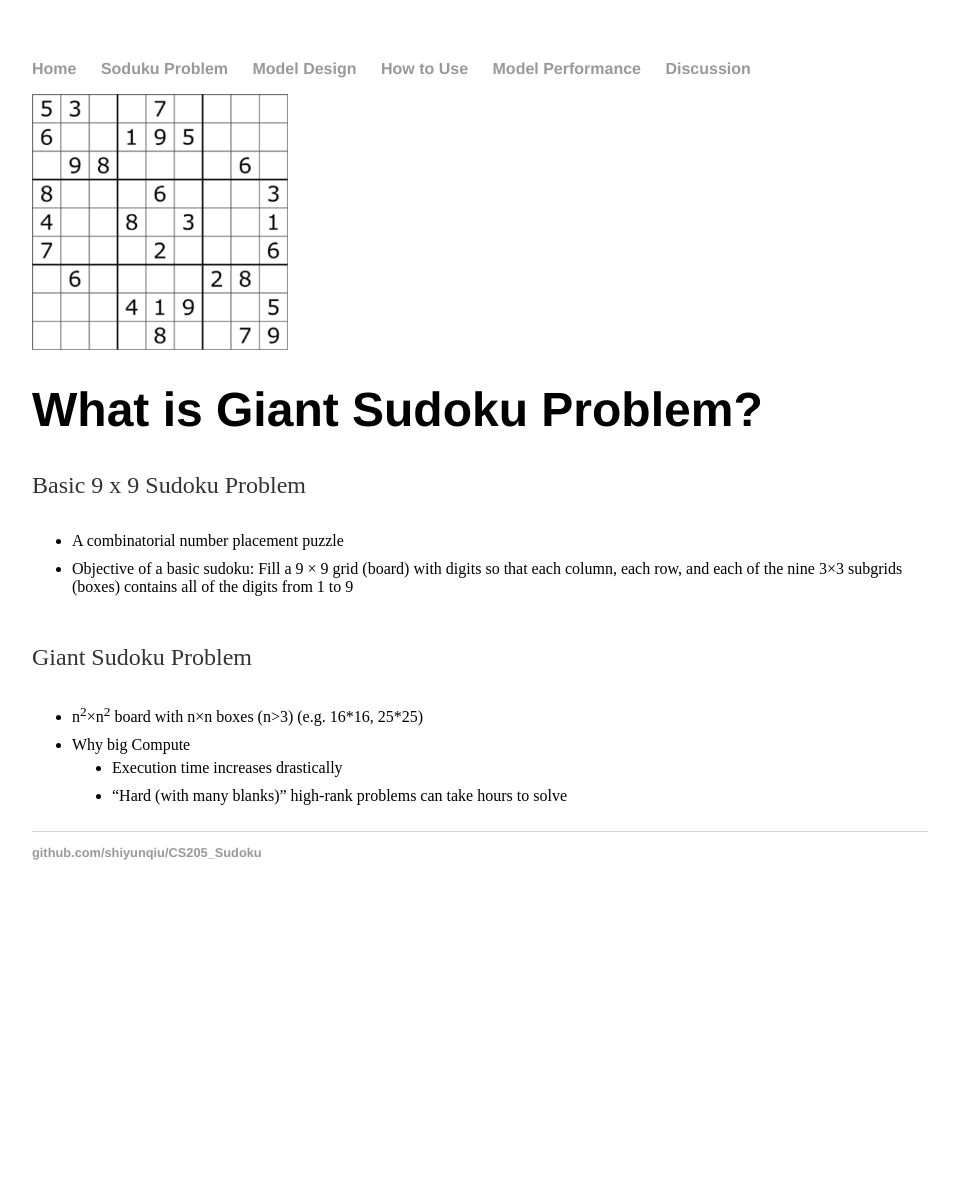
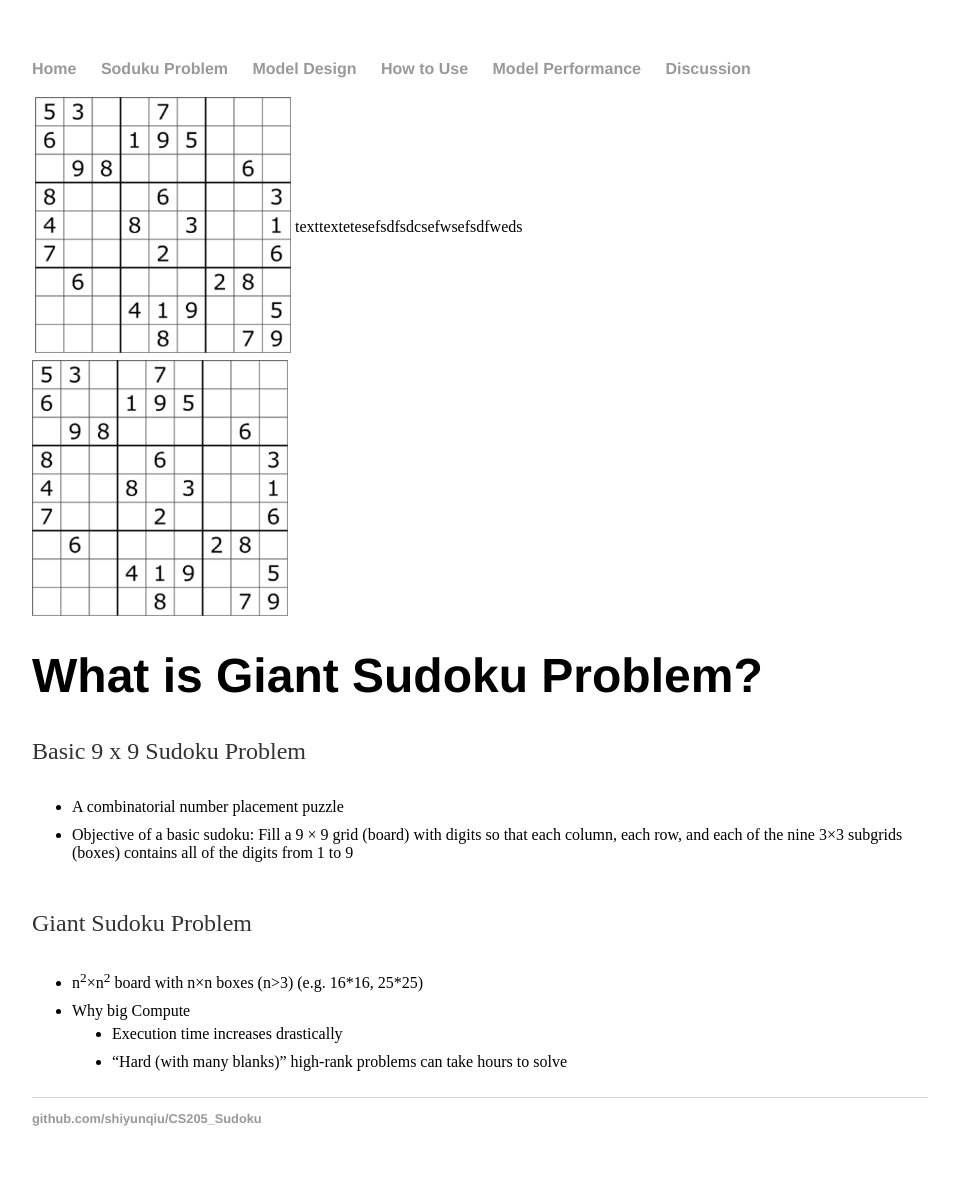
Before and after one commit to shuxiangru/CS205_G1.github.io, a Jekyll site: the page built from sudoku/index.html, in a window 1280 px wide. Shown: the whole page, without its empty margins (160-1119 px from the left). Built offline with Jekyll 4.4.1, drawn with Linux system fonts in a browser that asks for light colours; before the commit the page ends 920 px from its top, so only the background shows below that.

Commit message:
Update index.html

```diff
--- a/sudoku/index.html
+++ b/sudoku/index.html
@@ -3,6 +3,13 @@ layout: default
 title: sudoku intro
 ---
 
+
+		<table>
+    			<tr>
+        			<td><img src="/CS205_G1.github.io/img/basic_sudoku.png" alt="basic_sudoku" width="256" height="256"></td>
+        			<td>texttextetesefsdfsdcsefwsefsdfweds</td>
+   			 </tr>
+		</table>
 		<div class="clearfix float_right">
 			<img src="/CS205_G1.github.io/img/basic_sudoku.png" alt="basic_sudoku" width="256" height="256">
 			<div>
```
